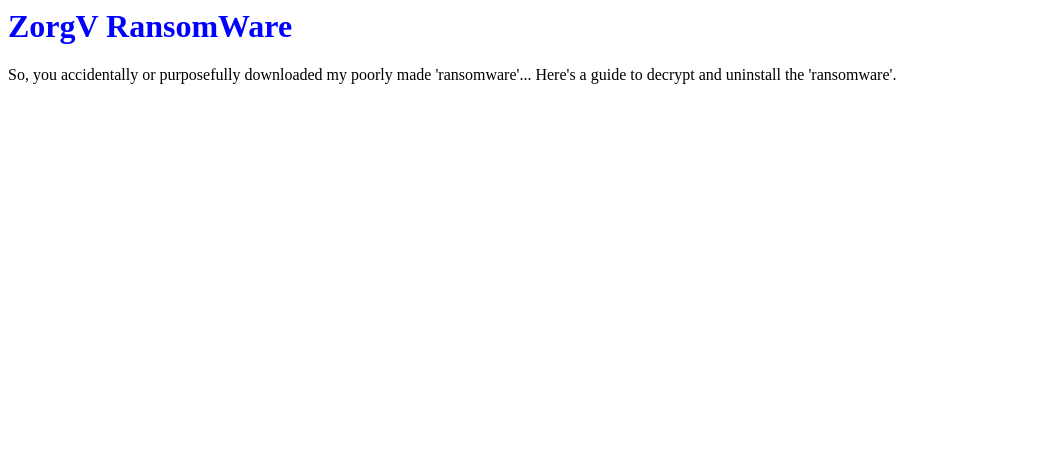
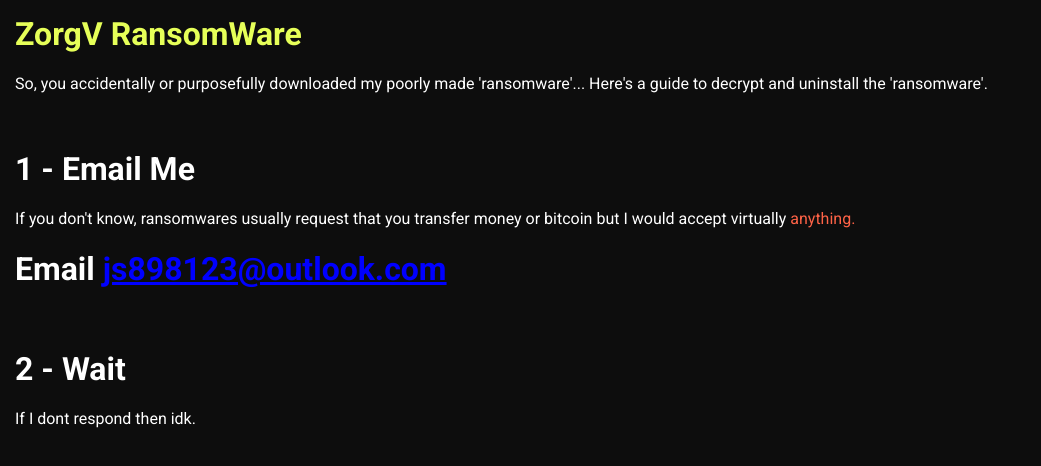
Before and after one commit to DoggoCoder1/JFRHA2BD12, a plain HTML site: page index.html in a window 1280 px wide. Shown: the whole page, without its empty margins (0-1041 px from the left). Drawn offline with Linux system fonts and the light colour scheme.

Commit message:
Update index.html

```diff
--- a/index.html
+++ b/index.html
@@ -1,4 +1,33 @@
-<h1 style="color: blue;">ZorgV RansomWare</h1>
+<DOCTYPE html>
+<html lang="en">
+<head>
+    <meta charset="UTF-8">
+    <meta name="viewport" content="width=device-width, initial-scale=1.0">
+    <title>ZorgV RansomWare</title>
+    <link rel="preconnect" href="https://fonts.googleapis.com">
+    <link rel="preconnect" href="https://fonts.gstatic.com" crossorigin>
+    <link href="https://fonts.googleapis.com/css2?family=Roboto:ital,wght@0,100..900;1,100..900&display=swap" rel="stylesheet">
+</head>
+<body>
+<h1 style="color: rgb(230, 255, 88);">ZorgV RansomWare</h1>
 <p>So, you accidentally or purposefully downloaded my poorly made 'ransomware'... Here's a guide to decrypt and uninstall the 'ransomware'.</p>
 <br>
-<p></p>
+<h1>1 - Email Me</h1>
+<p>If you don't know, ransomwares usually request that you transfer money or bitcoin but I would accept virtually <span style="color: tomato;">anything.</span></p>
+<h1>Email <span><a style="color: rgb(0, 0, 255);" href="mailto:js898123@outlook.com">js898123@outlook.com</a></span></h1>
+<br>
+<h1>2 - Wait</h1>
+<p>If I dont respond then idk.</p>
+
+<style>
+    * {
+        font-family:  Roboto;
+        color: white;
+    }
+    body {
+        background: rgb(13, 13, 13);
+        margin: 15px;
+    }
+</style>
+</body>
+</html>
```
